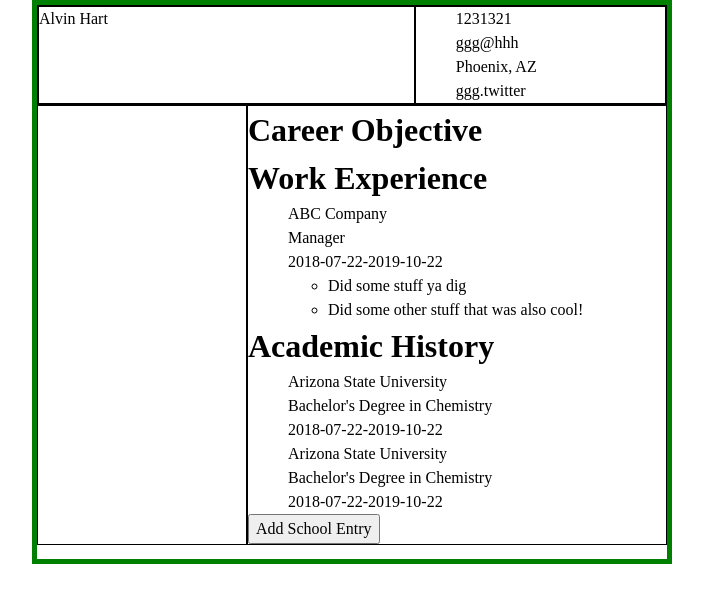
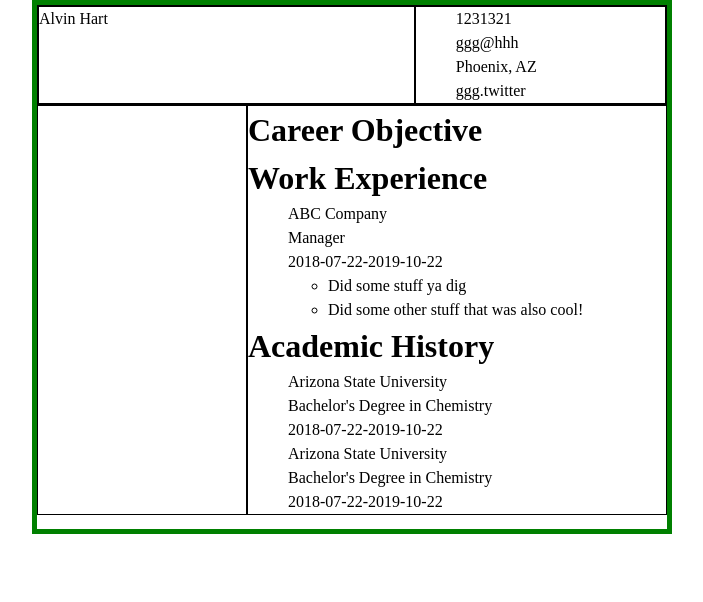
Before and after one commit to greenzombie123/cv-application, a React (Vite) app: page / in a window 1280 px wide. Shown: the top 602 px of the page, without its empty margins (288-991 px from the left). Built offline with nearby package versions, Linux system fonts and the light colour scheme.

Commit message:
Add Button in Academic Section now disappears if hasSubmit is true

```diff
--- a/src/components/MainInfoSection/AcademicSection/AcademicSection.jsx
+++ b/src/components/MainInfoSection/AcademicSection/AcademicSection.jsx
@@ -1,10 +1,14 @@
 import SchoolInfo from "./SchoolInfo";
 import { useSchoolInfoList } from "../../hooks/useSchoolInfoList";
 import "./AcademicSection.css";
+import { useHasSubmit } from "../../../hasSubmitContext";
+import { useContext } from "react";
 
 function AcademicSection() {
   const { schoolInfoList, onInputChange, addNewSchoolInfo, deleteSchoolInfo } =
     useSchoolInfoList();
+  const { HasSubmitContext } = useHasSubmit();
+  const hasSubmit = useContext(HasSubmitContext);
 
   return (
     <div className="academicSection_container">
@@ -19,7 +23,9 @@ function AcademicSection() {
           />
         ))}
       </ul>
+      {!hasSubmit && (
         <button onClick={addNewSchoolInfo}>Add School Entry</button>
+      )}
     </div>
   );
 }
```
Lines whose indentation alone changed are shown as unchanged.
